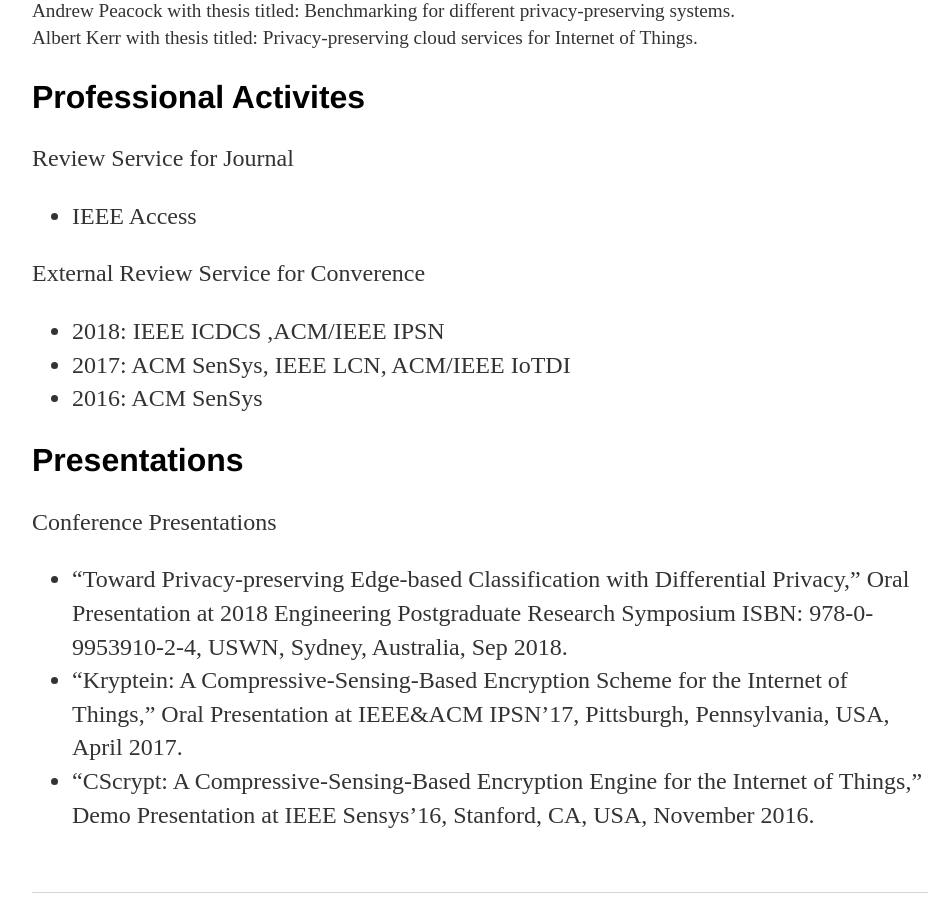
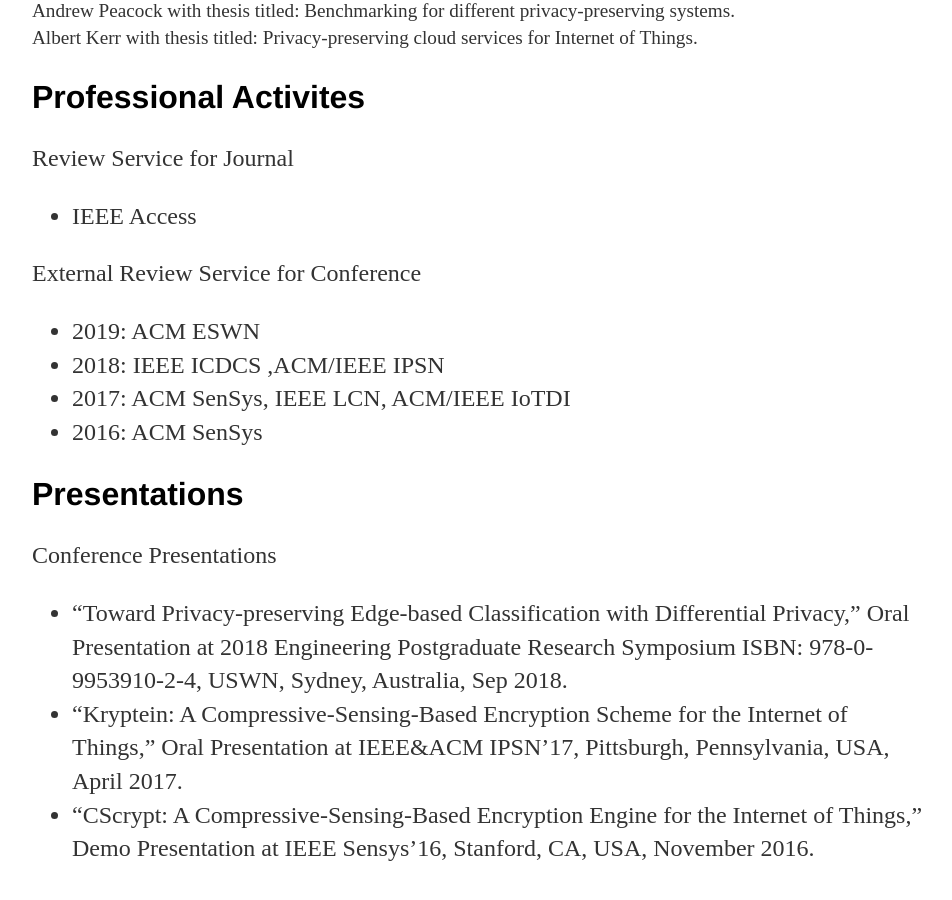
Before and after one commit to WanliXue/WanliXue.github.io, a Jekyll site: the page built from cv/index.html, in a window 1280 px wide and 900 px high, scrolled down 1148 px. Shown: the whole window, without its empty margins (160-1112 px from the left). Built offline with Jekyll 4.4.1, drawn with Linux system fonts in a browser that asks for light colours.

Commit message:
Update index.html

```diff
--- a/cv/index.html
+++ b/cv/index.html
@@ -56,9 +56,10 @@ title: CV of Wanli
 				</ul>
 		</p>
 
-		<p style="font-size:1.5em;">External Review Service for Converence</p>
+		<p style="font-size:1.5em;">External Review Service for Conference</p>
 			<p>
 			<ul class="review" >
+				<li> 2019: ACM ESWN </li>
 				<li> 2018: IEEE ICDCS ,ACM/IEEE IPSN</li>
 				<li> 2017: ACM SenSys, IEEE LCN, ACM/IEEE IoTDI</li>
 				<li> 2016: ACM SenSys</li>
```
